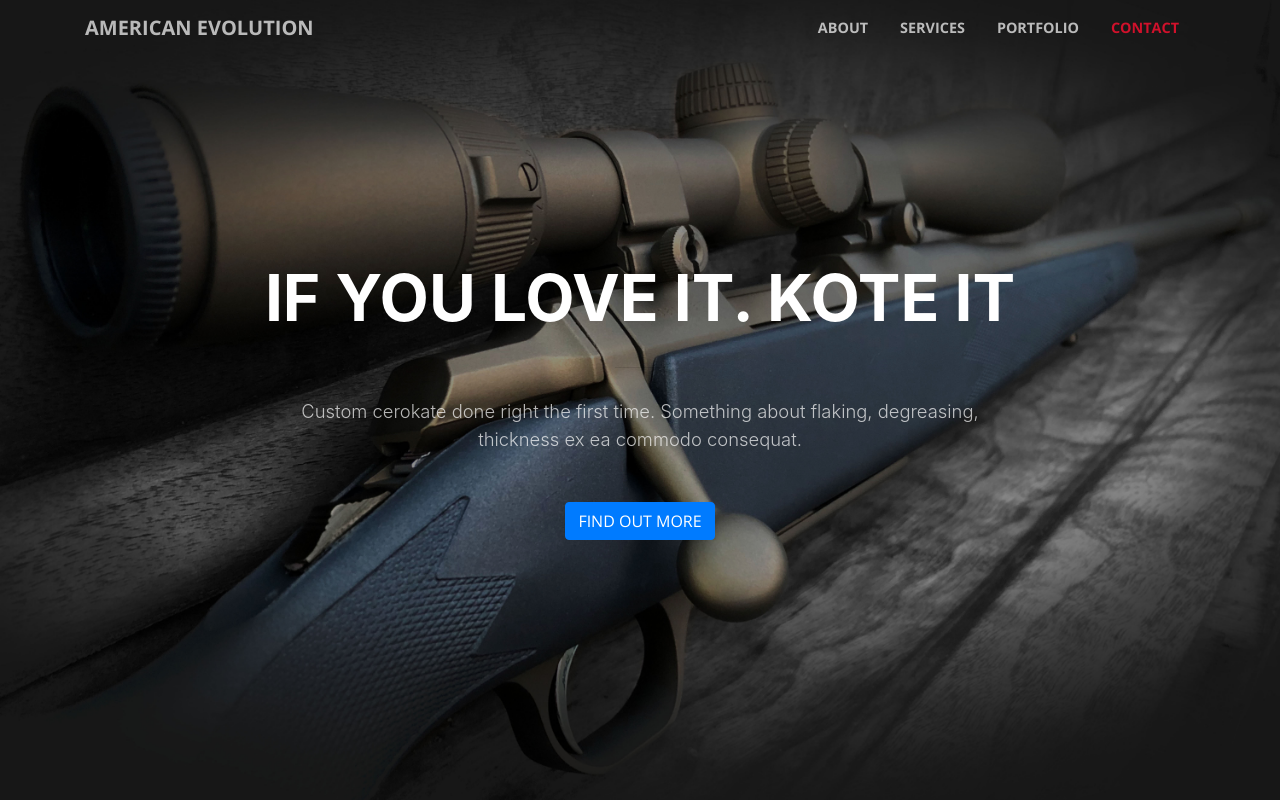
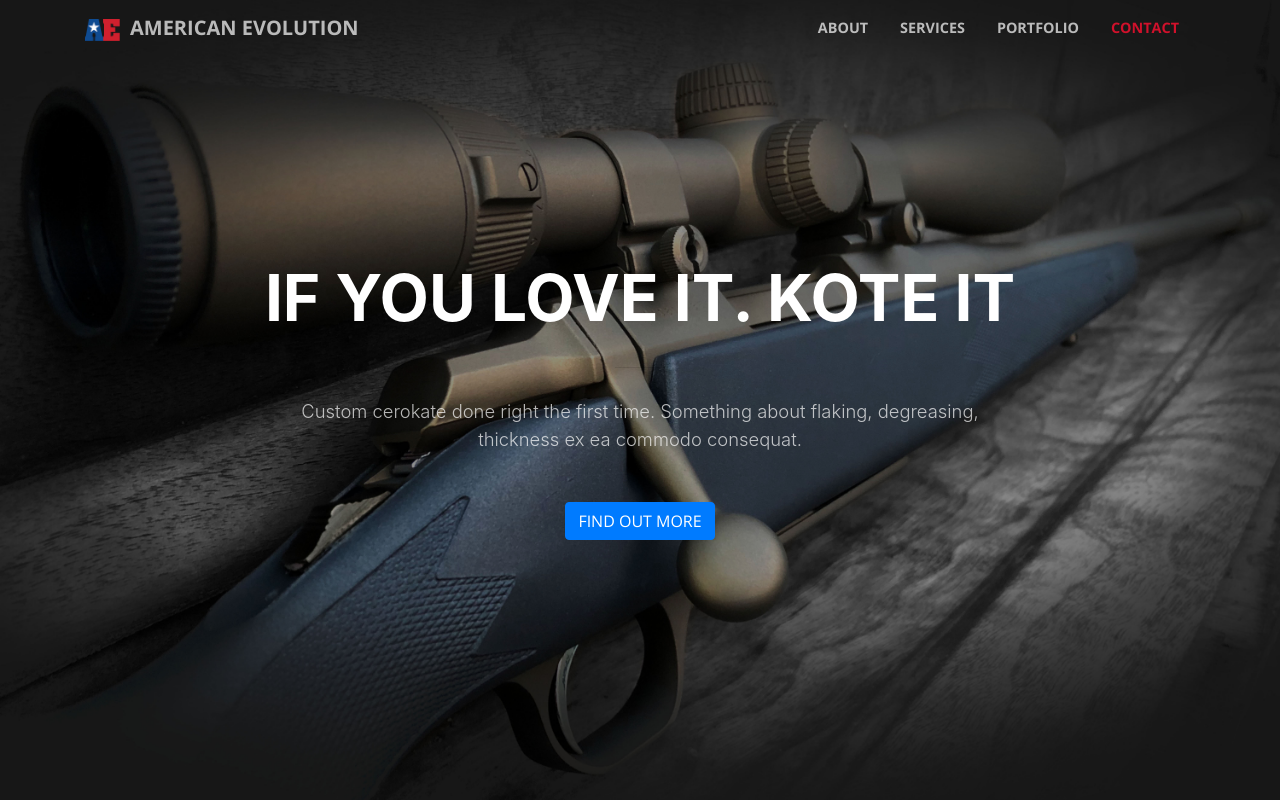
Before and after one commit to saddacracker/american-evolution-static, a website with bundled scripts: page index.html in a window 1280 px wide. Shown: the top 800 px of the page. Built offline with nearby package versions, Linux system fonts and the light colour scheme.

Commit message:
add logo to header

```diff
--- a/index.html
+++ b/index.html
@@ -31,7 +31,8 @@
     <!-- Navigation -->
     <nav class="navbar navbar-expand-lg navbar-light fixed-top" id="mainNav">
       <div class="container">
-        <a class="navbar-brand js-scroll-trigger" href="#page-top">American Evolution</a>
+        <!-- <a class="navbar-brand js-scroll-trigger" href="#page-top">American Evolution</a> -->
+        <a class="navbar-brand js-scroll-trigger" href="#page-top"><img src="img/AE.png" width=35 height=22 style="margin-right: .5em;">American Evolution</a>
         <button class="navbar-toggler navbar-toggler-right" type="button" data-toggle="collapse" data-target="#navbarResponsive" aria-controls="navbarResponsive" aria-expanded="false" aria-label="Toggle navigation">
           <span class="navbar-toggler-icon"></span>
         </button>
```
